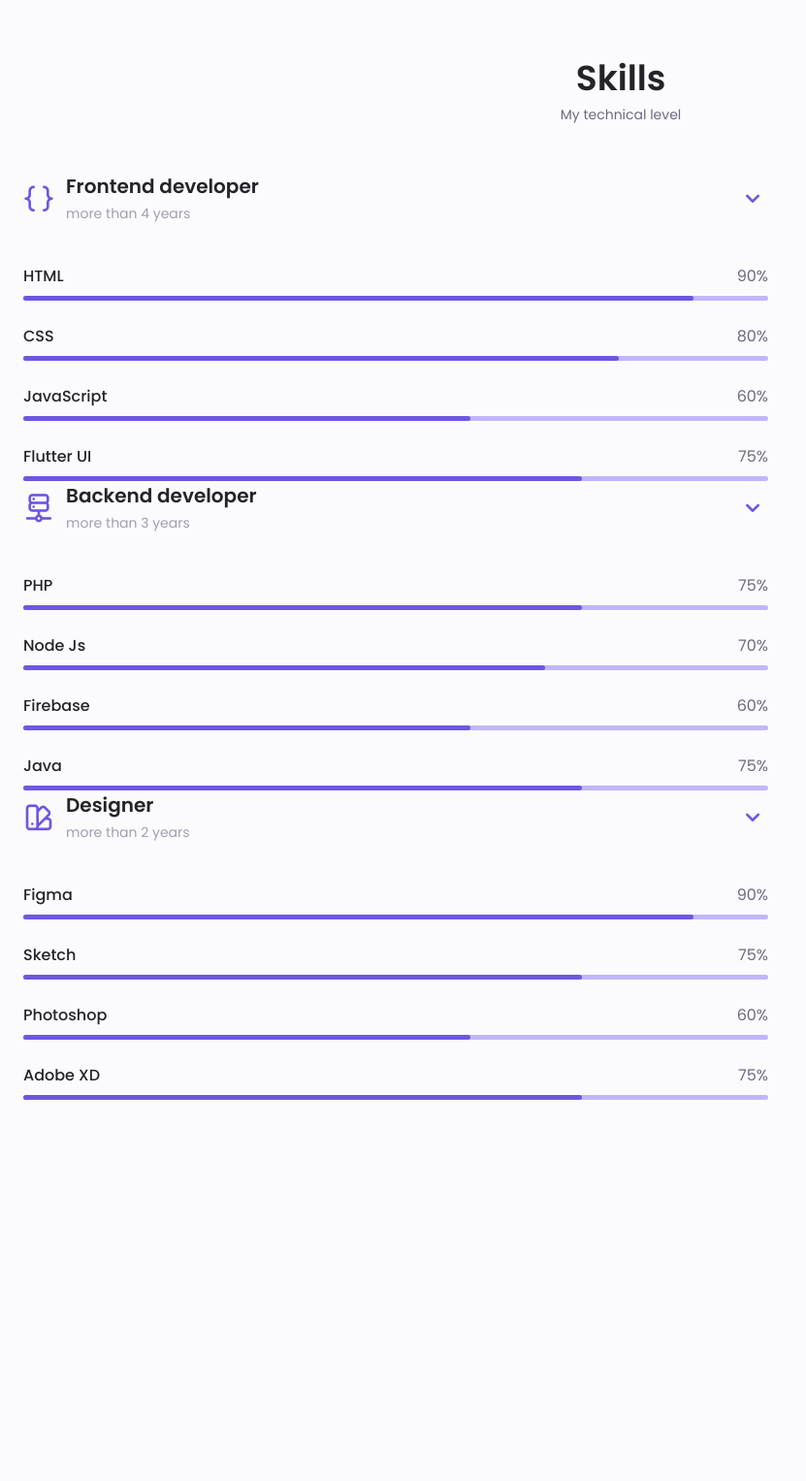
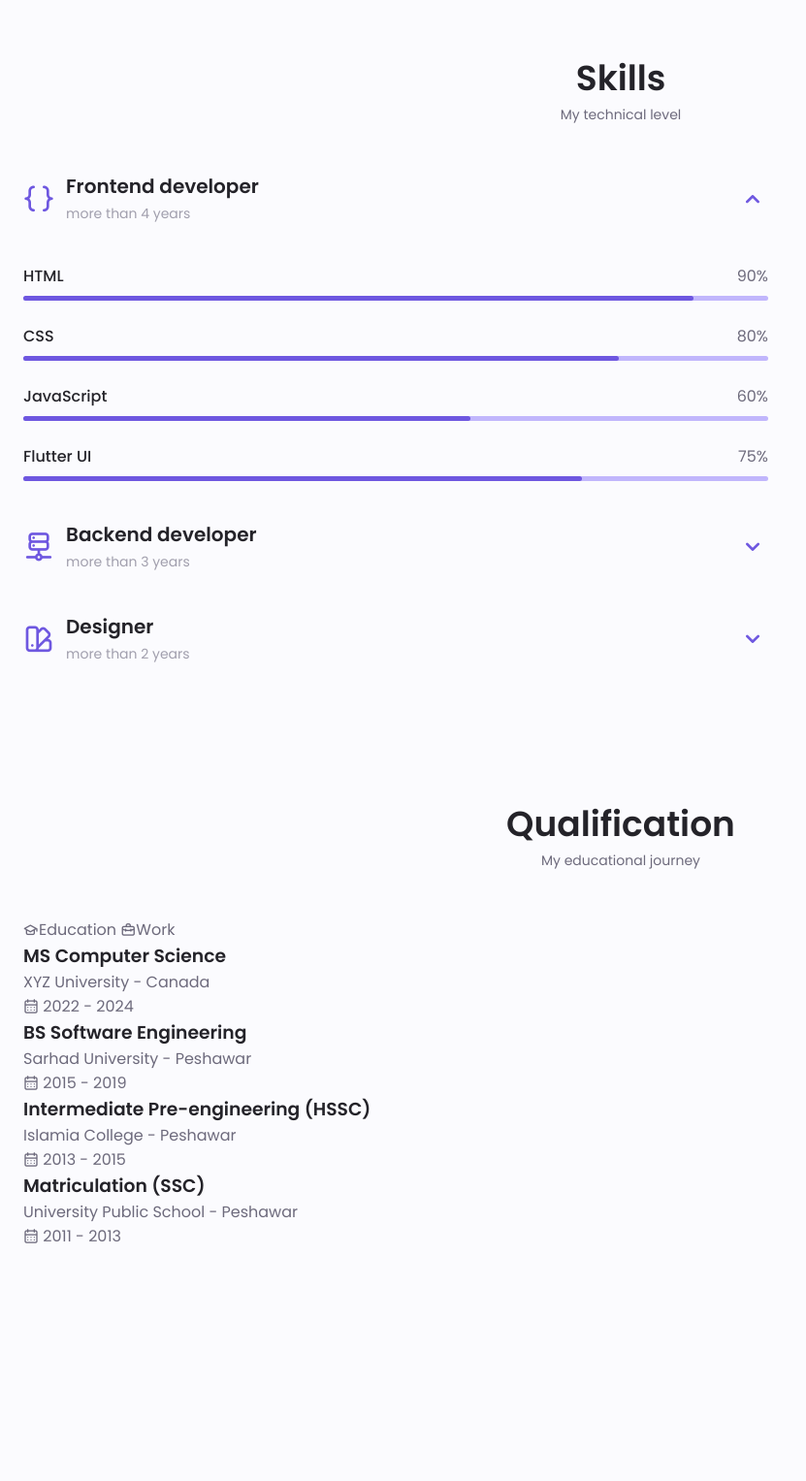
Before and after one commit to ashiqullahmg/portfolio, a PHP site: page / in a window 1280 px wide. Shown: the part 1276-2803 px from the top of the page at 97% size, without its empty margins (0-831 px from the left). Before the commit the page ends 2410 px from the top, so only its background shows below. Run offline with PHP 8.4, Linux system fonts and the light colour scheme.

Commit message:
Qualifications Added

```diff
--- a/assets/css/styles.css
+++ b/assets/css/styles.css
@@ -500,6 +500,19 @@ skills_list{
     width: 75%;
 }
 
+.skills__close .skills__list {
+    height: 0;
+    overflow: hidden;
+}
+
+.skills__open .skills__list{
+    height: max-content;
+    margin-bottom: var(--mb-2-5);
+}
+
+.skills__open .skills__arrow{
+    transform: rotate(-180deg);
+}
 /*==================== QUALIFICATION ====================*/
 
 
--- a/assets/js/main.js
+++ b/assets/js/main.js
@@ -30,8 +30,23 @@ function linkAction() {
 navLink.forEach(n => n.addEventListener('click', linkAction))
 
 /*==================== ACCORDION SKILLS ====================*/
+const skillsContent = document.getElementsByClassName('skills__content')
+skillsHeader = document.querySelectorAll('.skills__header')
 
+function toggleSkills() {
+    let itemClass = this.parentNode.className
 
+    for (i = 0; i < skillsContent.length; i++) {
+        skillsContent[i].className = 'skills__content skills__close'
+    }
+    if (itemClass == 'skills__content skills__close') {
+        this.parentNode.className = 'skills__content skills__open'
+    }
+}
+
+skillsHeader.forEach((ele) => {
+    ele.addEventListener('click', toggleSkills)
+})
 /*==================== QUALIFICATION TABS ====================*/
 
 
--- a/index.html
+++ b/index.html
@@ -169,7 +169,7 @@
                 <div class="skills__container container grid">
                     <div>
                         <!--==================== SKILL 1====================-->
-                        <div class="skills__content">
+                        <div class="skills__content skills__open">
                             <div class="skills__header">
                                 <i class="uil uil-brackets-curly skills__icon"></i>
 
@@ -224,7 +224,7 @@
                             </div>
                         </div>
                         <!--==================== SKILL 2====================-->
-                        <div class="skills__content">
+                        <div class="skills__content skills__close">
                             <div class="skills__header">
                                 <i class="uil uil-server-network skills__icon"></i>
 
@@ -281,7 +281,7 @@
                     </div>
                     <div>
                         <!--==================== SKILL 3====================-->
-                        <div class="skills__content">
+                        <div class="skills__content skills__close">
                             <div class="skills__header">
                                 <i class="uil uil-swatchbook skills__icon""></i>
 
@@ -341,8 +341,104 @@
 
             <!--==================== QUALIFICATION ====================-->
             <section class="qualification section">
+                <h2 class="section__title">Qualification</h2>
+                <span class="section__subtitle">My educational journey </span>
+
+                <div class="qualification__container container">
+                    <div class="qualification__tabs">
+
+                        <div class="qualification__button button--flex">
+                            <i class="uil uil-graduation-cap qualification__icon"></i>
+                            Education
+                        </div>
+
+                        <div class="qualification__button button--flex">
+                            <i class="il uil-briefcase-alt qualification__icon"></i>
+                            Work
+                        </div>
+
+                    </div>
+
+                    <div class="qualification__sections">
+                        <!--==================== QUALIFICATION Content 1====================-->
+                        <div class="qualification__content">
+
+                            <!--==================== QUALIFICATION 1====================-->
+                            <div class="qualification__data">
+                                <div>
+                                    <h3 class="qualifcation__title">MS Computer Science</h3>
+                                    <span class="qualification__subtitle">XYZ University - Canada</span>
+                                    <div class="qualification__calendar">
+                                        <i class="uil uil-calendar-alt"></i>
+                                        2022 - 2024
+                                    </div>
+                                </div>
+
+                                <div>
+                                    <span class="qualification__rounder"></span>
+                                    <span class="qualification__line"></span>
+                                </div>
+                            </div>
+
+                            <!--==================== QUALIFICATION 2====================-->
+                            <div class="qualification__data">
+                                <div></div>
+
+                                <div>
+                                    <span class="qualification__rounder"></span>
+                                    <span class="qualification__line"></span>
+                                </div>
+
+                                <div>
+                                    <h3 class="qualifcation__title">BS Software Engineering </h3>
+                                    <span class="qualification__subtitle">Sarhad University - Peshawar</span>
+                                    <div class="qualification__calendar">
+                                        <i class="uil uil-calendar-alt"></i>
+                                        2015 - 2019
+                                    </div>
+                                </div>
+                            </div>
+
+                            <!--==================== QUALIFICATION 3====================-->
+                            <div class="qualification__data">
+                                <div>
+                                    <h3 class="qualifcation__title">Intermediate Pre-engineering (HSSC)</h3>
+                                    <span class="qualification__subtitle">Islamia College - Peshawar</span>
+                                    <div class="qualification__calendar">
+                                        <i class="uil uil-calendar-alt"></i>
+                                        2013 - 2015
+                                    </div>
+                                </div>
+
+                                <div>
+                                    <span class="qualification__rounder"></span>
+                                    <span class="qualification__line"></span>
+                                </div>
+                            </div>
 
 
+                            <!--==================== QUALIFICATION 2====================-->
+                            <div class="qualification__data">
+                                <div></div>
+
+                                <div>
+                                    <span class="qualification__rounder"></span>
+                                    <span class="qualification__line"></span>
+                                </div>
+
+                                <div>
+                                    <h3 class="qualifcation__title">Matriculation (SSC) </h3>
+                                    <span class="qualification__subtitle">University Public School - Peshawar</span>
+                                    <div class="qualification__calendar">
+                                        <i class="uil uil-calendar-alt"></i>
+                                        2011 - 2013
+                                    </div>
+                                </div>
+                            </div>
+
+                        </div>
+                    </div>
+                </div>
             </section>
 
             <!--==================== SERVICES ====================-->
```
Also changed, not shown: Text Portfolio Alexa.txt (deleted, +0 -48 lines).
